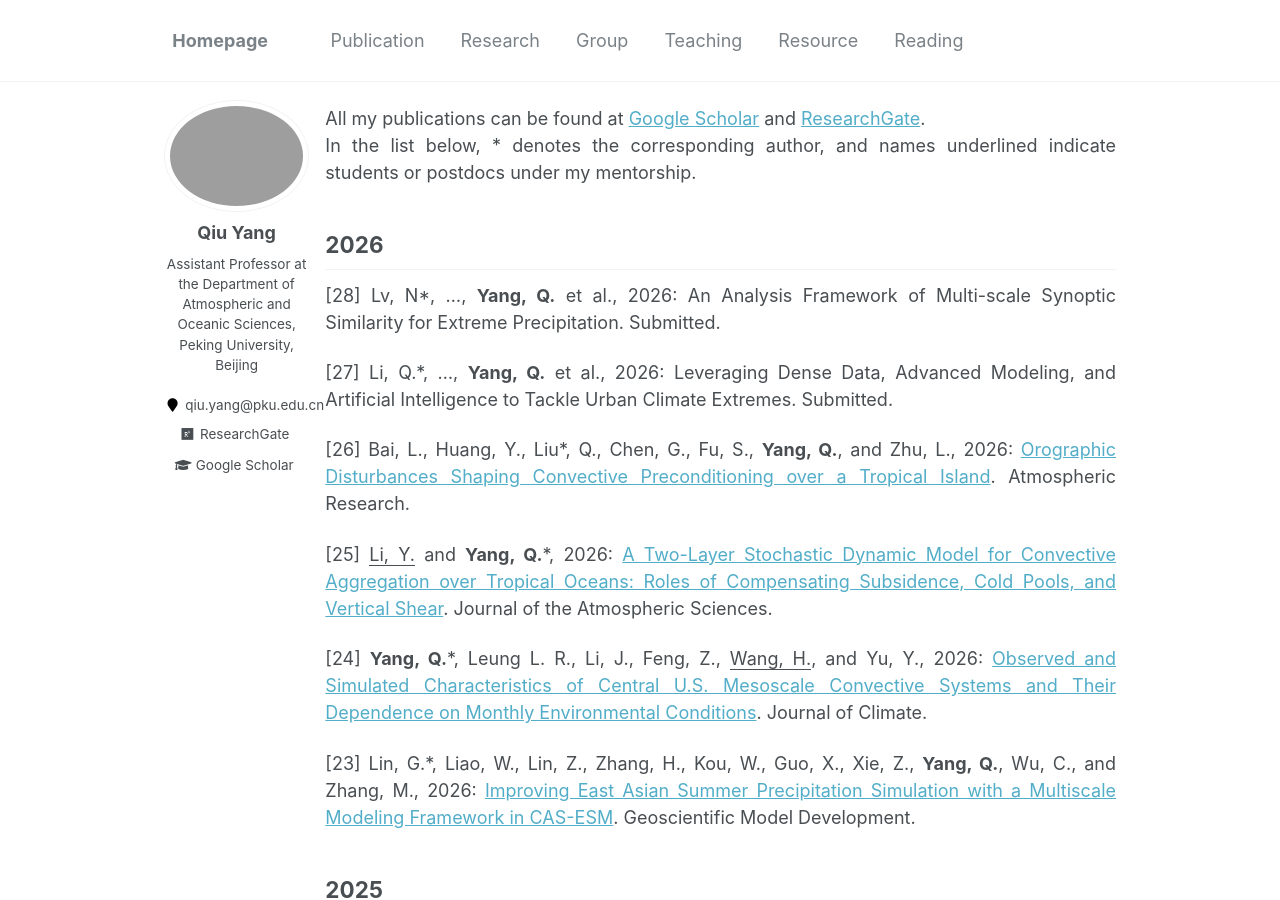
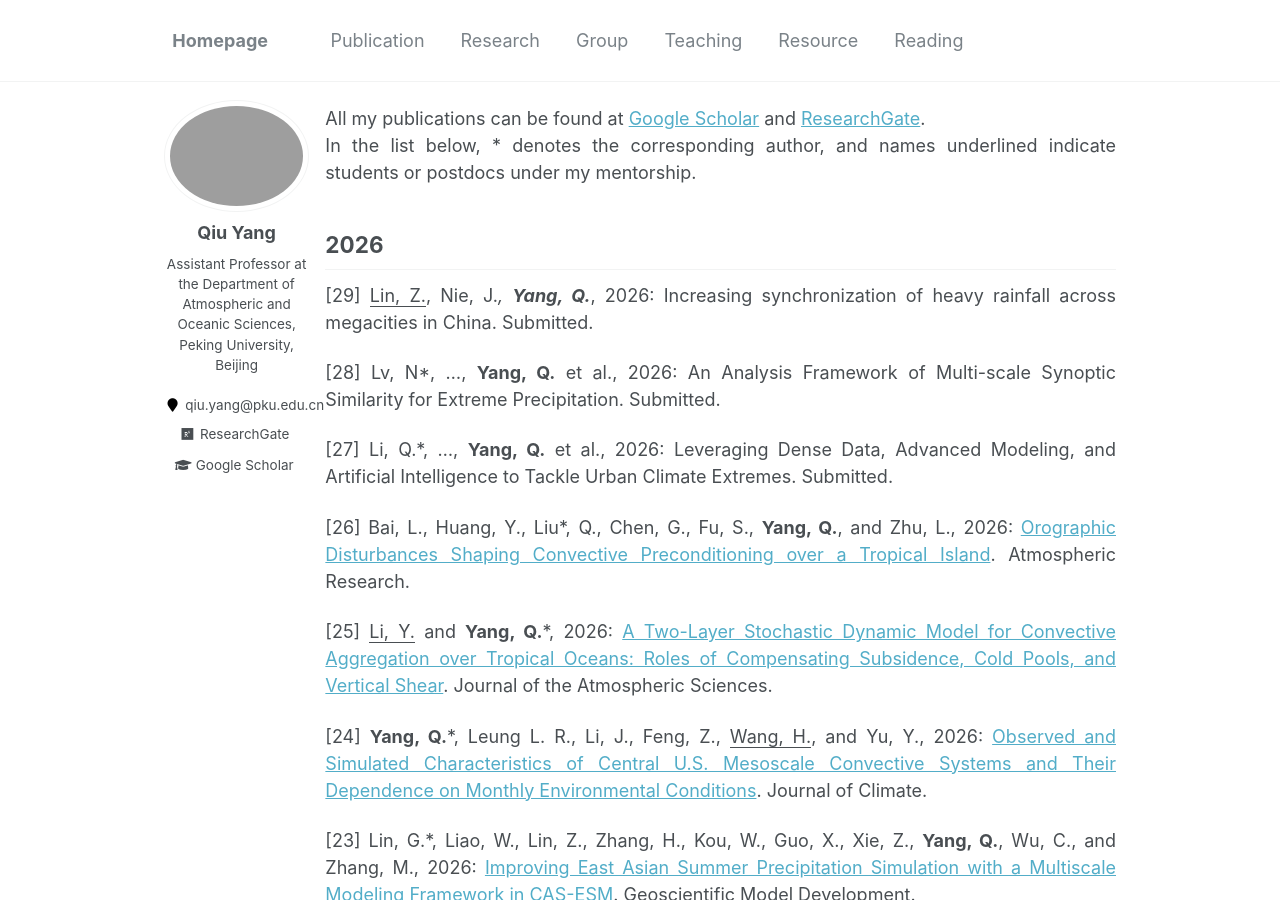
Before and after one commit to qiuyang50/qiuyang50.github.io, a Jekyll site: the page built from _pages/publication.md, in a window 1280 px wide and 900 px high. Built offline with Jekyll 4.4.1, drawn with Linux system fonts in a browser that asks for light colours.

Commit message:
Update publication.md

```diff
--- a/_pages/publication.md
+++ b/_pages/publication.md
@@ -9,6 +9,8 @@ In the list below, * denotes the corresponding author, and names underlined indi
 
 2026
 -
+[29] <ins>Lin, Z.</ins>, Nie, J.*, **Yang, Q.***, 2026: Increasing synchronization of heavy rainfall across megacities in China. Submitted.
+
 [28] Lv, N*, ..., **Yang, Q.** et al., 2026: An Analysis Framework of Multi-scale Synoptic Similarity for Extreme Precipitation. Submitted.
 
 [27] Li, Q.*, ..., **Yang, Q.** et al., 2026: Leveraging Dense Data, Advanced Modeling, and Artificial Intelligence to Tackle Urban Climate Extremes. Submitted.
```
